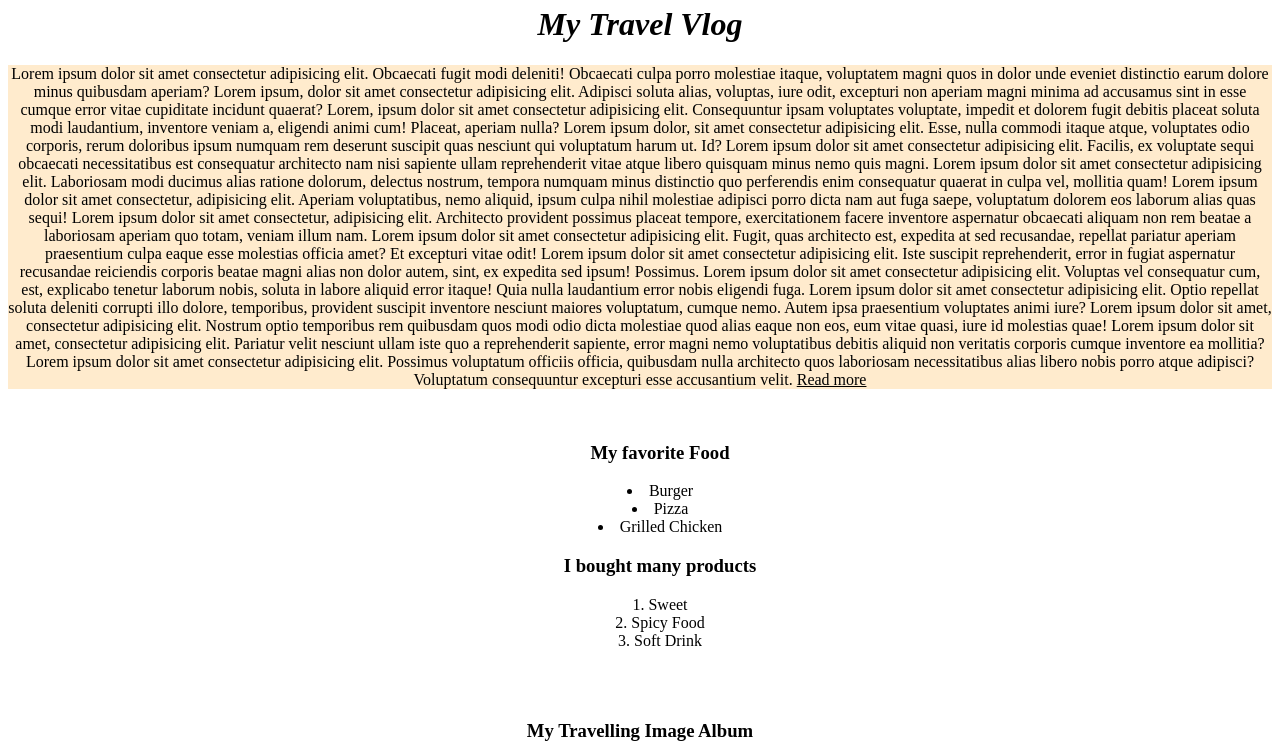
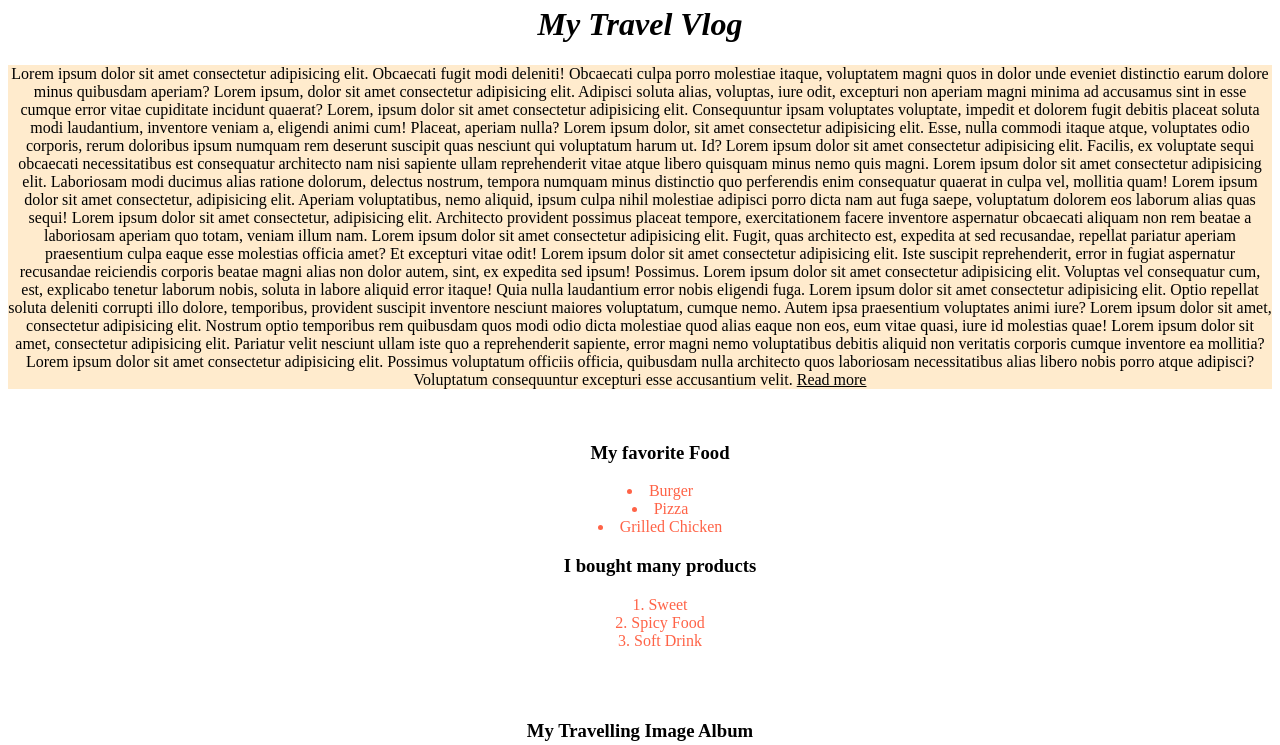
Before and after one commit to 69xmustafizur/my-simple-website, a plain HTML site: page index.html in a window 1280 px wide. Shown: the part 62-807 px from the top of the page. Drawn offline with Linux system fonts and the light colour scheme.

Commit message:
added the css

```diff
--- a/index.html
+++ b/index.html
@@ -5,6 +5,7 @@
   <meta name="viewport" content="width=device-width, initial-scale=1.0">
   <title>My 1st Travel Vlog</title>
   <link rel="shortcut icon" href="icon/travel.png" type="image/x-icon">
+  <link rel="stylesheet" href="style/style.css">
 </head>
 <style>
   body{
--- /dev/null
+++ b/style/style.css
@@ -0,0 +1,3 @@
+li {
+  color: tomato;
+}
```
